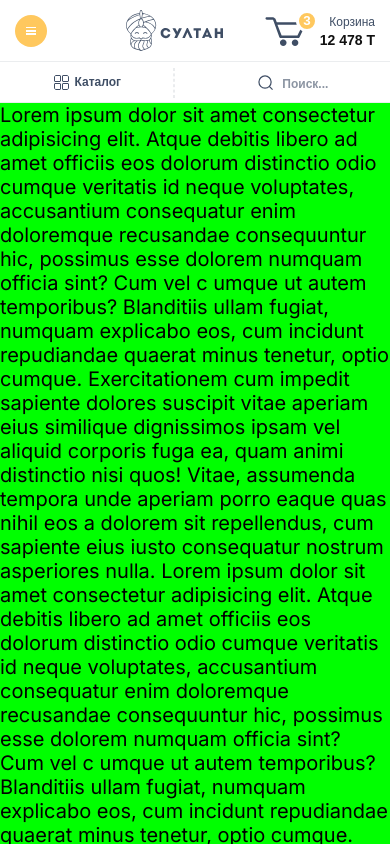
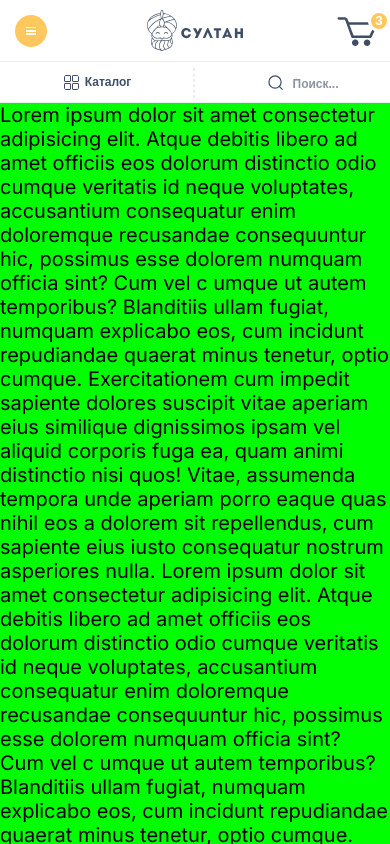
Before and after one commit to damirios/hotels_frontend_online-store, a React (Create React App) app: page / in a window 390 px wide. Built offline with nearby package versions, Linux system fonts and the light colour scheme.

Commit message:
adaptive cart view fixed

```diff
--- a/public/style/css/style.css
+++ b/public/style/css/style.css
@@ -284,8 +284,13 @@ a:hover {
 }
 @media (max-width: 1225px) {
   .bottom-header__cart {
-    width: 128px;
     grid-area: 1/-2/2/-1;
+    min-width: 125px;
+  }
+}
+@media (max-width: 480px) {
+  .bottom-header__cart {
+    min-width: 20px;
   }
 }
 
@@ -513,6 +518,11 @@ a:hover {
   align-items: center;
   justify-content: center;
 }
+@media (max-width: 480px) {
+  .cart__image-box {
+    margin-left: auto;
+  }
+}
 .cart__image {
   max-width: 100%;
   max-height: 100%;
@@ -542,6 +552,11 @@ a:hover {
   color: #3F4E65;
   flex: 1 1 auto;
   text-align: right;
+}
+@media (max-width: 480px) {
+  .cart__info {
+    display: none;
+  }
 }
 .cart__sum {
   font-weight: 600;
--- a/public/style/style.scss
+++ b/public/style/style.scss
@@ -346,8 +346,12 @@ a {
 		margin-left: auto;
 
 		@media (max-width: 1225px) {
-			width: 128px;
 			grid-area: 1 / -2 / 2 / -1;
+			min-width: 125px;
+		}
+
+		@media (max-width: 480px) {
+			min-width: 20px;
 		}
 	}
 }
@@ -596,6 +600,10 @@ a {
 		display: flex;
 		align-items: center;
 		justify-content: center;
+
+		@media (max-width: 480px) {
+			margin-left: auto;
+		}
 	}
 
 	// .cart__image
@@ -633,6 +641,10 @@ a {
 		color: $color2;
 		flex: 1 1 auto;
 		text-align: right;
+
+		@media (max-width: 480px) {
+			display: none;
+		}
 	}
 
 	// .cart__sum
```
